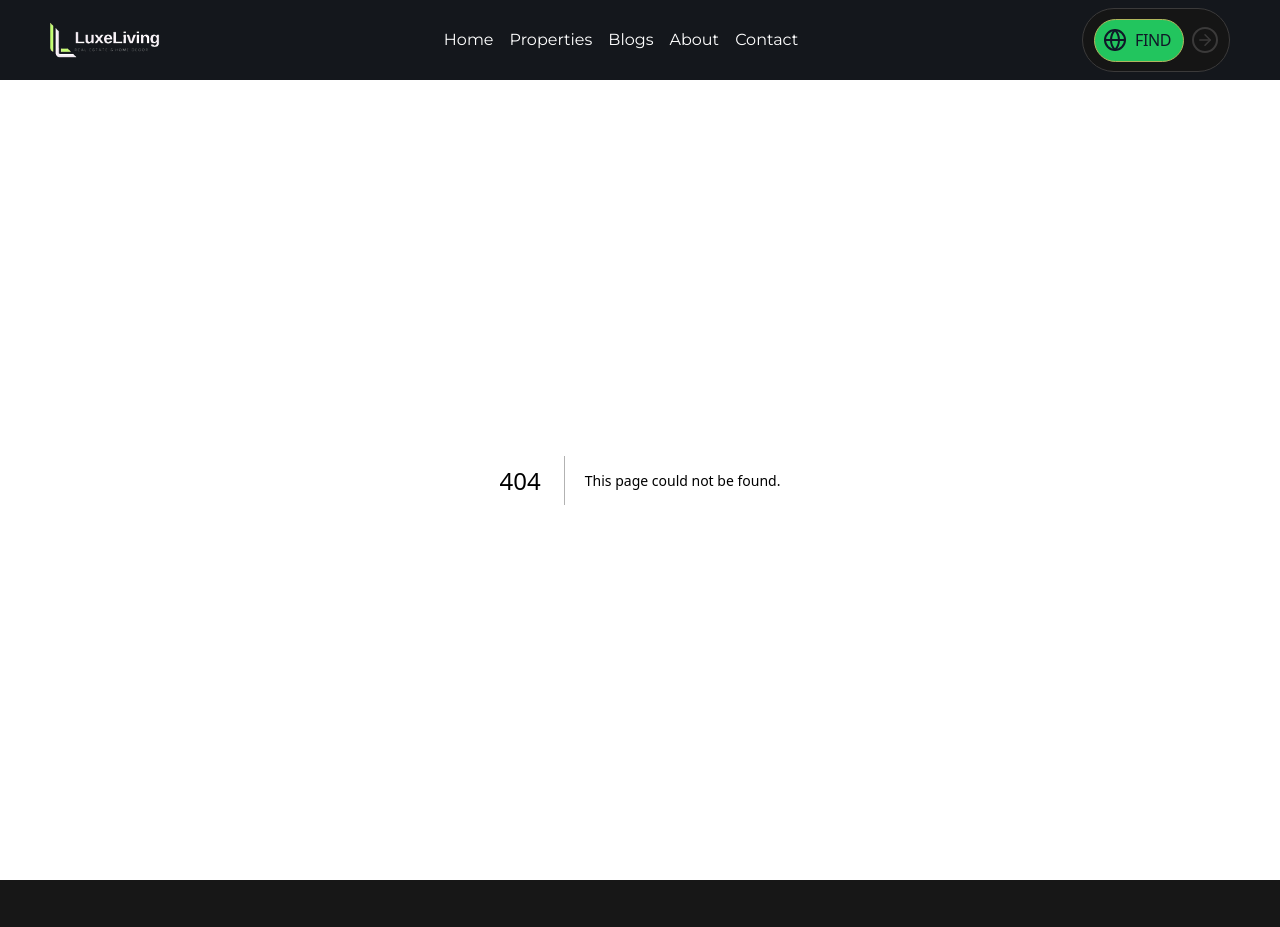
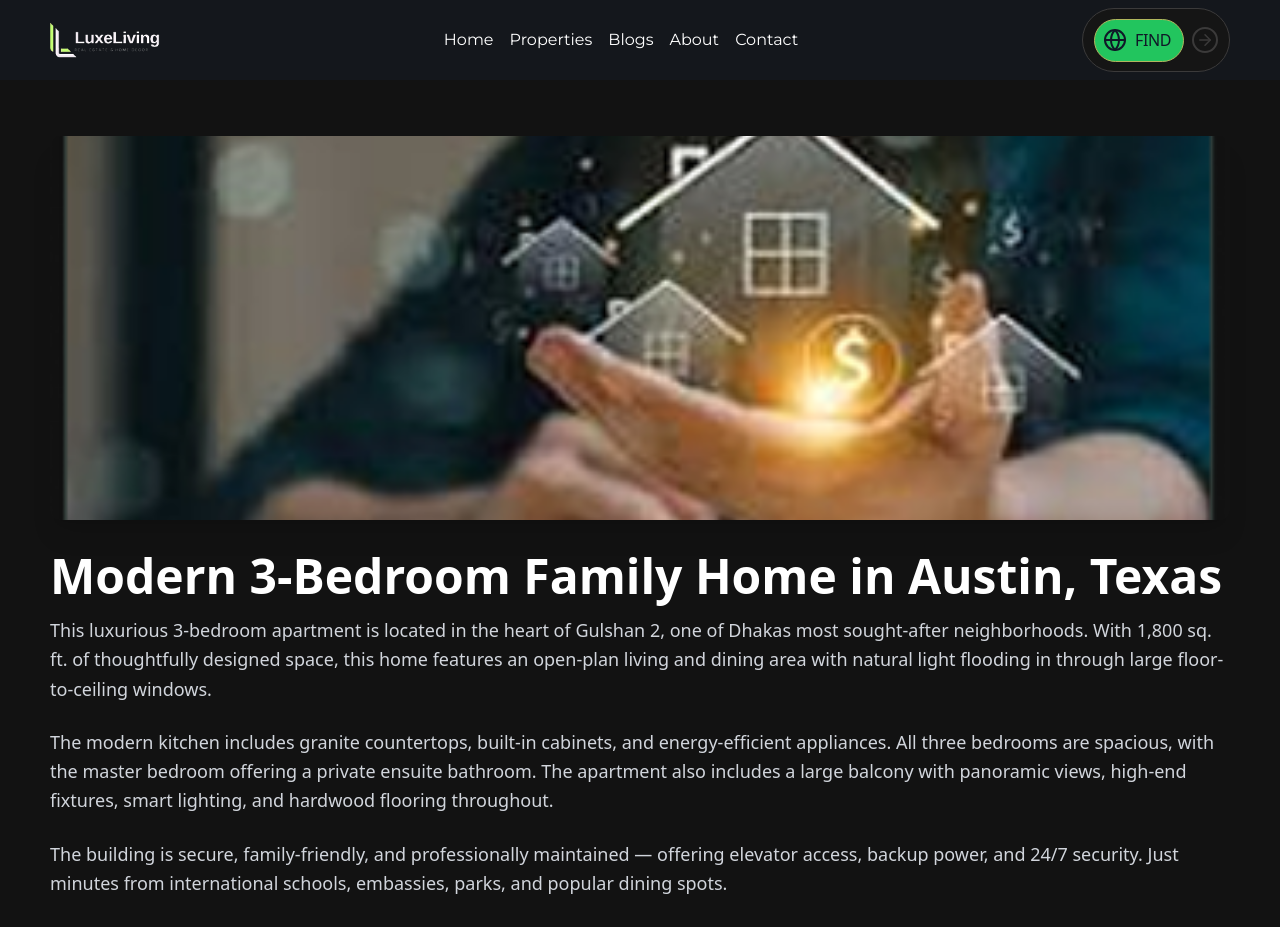
Before and after one commit to mohammedAliYusuf09/luxey-living-client, a Next.js app: page /blogs/1 in a window 1280 px wide. Before the commit this address had no page. Shown: the top 927 px of the page. Built offline with nearby package versions, Linux system fonts and the light colour scheme.

Commit message:
blog details page added

```diff
--- /dev/null
+++ b/app/blogs/[blog]/page.tsx
@@ -0,0 +1,18 @@
+import BlogDetailes from '@/components/BlogDetailes';
+import Consultation from '@/components/Consultation';
+import LatestListing from '@/components/LatestListing';
+import TestimonialCarousel from '@/components/TestimonialCarousel';
+
+async function details({ params }: { params: { blog: string } }) {
+   const { blog } = await params;
+  return (
+    <>
+      <BlogDetailes />
+      <LatestListing/>
+      <TestimonialCarousel />
+      <Consultation/>
+    </>
+  )
+}
+
+export default details
--- /dev/null
+++ b/app/properties/[property]/page.tsx
@@ -0,0 +1,12 @@
+
+async function page({ params }: { params: { property: string } }) {
+    const { property } = await params;
+    console.log(property);
+  return (
+    <main>
+        <h1>{property}</h1>
+    </main>
+  )
+}
+
+export default page
--- /dev/null
+++ b/components/BlogDetailes.tsx
@@ -0,0 +1,38 @@
+import Image from "next/image"
+import BlogImage from '@/public/assats/blog-image.png'
+
+function BlogDetailes() {
+  return (
+    <section className="responsive-container my-14">
+          {/* Featured Image */}
+          <div className="relative w-full h-96 mb-8 rounded-lg overflow-hidden shadow-xl">
+            <Image
+              src={BlogImage} // Add your image to public/images/
+              alt="Modern 3-Bedroom Family Home"
+              layout="fill"
+              objectFit="cover"
+            />
+          </div>
+
+          {/* Title */}
+          <h1 className="text-4xl md:text-5xl font-bold mb-4 text-white">
+            Modern 3-Bedroom Family Home in Austin, Texas
+          </h1>
+
+          {/* Details & Description */}
+          <div className="text-gray-300 text-lg leading-relaxed">
+            <p className="mb-6">
+              This luxurious 3-bedroom apartment is located in the heart of Gulshan 2, one of Dhakas most sought-after neighborhoods. With 1,800 sq. ft. of thoughtfully designed space, this home features an open-plan living and dining area with natural light flooding in through large floor-to-ceiling windows.
+            </p>
+            <p className="mb-6">
+              The modern kitchen includes granite countertops, built-in cabinets, and energy-efficient appliances. All three bedrooms are spacious, with the master bedroom offering a private ensuite bathroom. The apartment also includes a large balcony with panoramic views, high-end fixtures, smart lighting, and hardwood flooring throughout.
+            </p>
+            <p>
+              The building is secure, family-friendly, and professionally maintained — offering elevator access, backup power, and 24/7 security. Just minutes from international schools, embassies, parks, and popular dining spots.
+            </p>
+          </div>
+    </section>
+  )
+}
+
+export default BlogDetailes
--- a/components/BlogGrid.tsx
+++ b/components/BlogGrid.tsx
@@ -2,6 +2,7 @@
 
 import Image, { StaticImageData } from 'next/image';
 import BlogImage from '@/public/assats/blog-image.png'
+import Link from 'next/link';
 
 // Define a TypeScript interface for the blog post data.
 // This ensures type safety for your data.
@@ -57,7 +58,7 @@ const BlogGrid = () => {
   return (
         <div className="grid grid-cols-1 md:grid-cols-2 lg:grid-cols-3 gap-8">
           {blogPosts.map((post) => (
-            <div
+            <Link href={`/blogs/${post.id}`}
               key={post.id}
               className="bg-[#14171C] p-1 sm:p-2 rounded-xl overflow-hidden shadow-lg transform transition-transform duration-300 hover:scale-105 border border-[#194133]"
             >
@@ -76,7 +77,7 @@ const BlogGrid = () => {
                   Posted: {post.date}
                 </p>
               </div>
-            </div>
+            </Link>
           ))}
         </div>
   );
--- a/components/PropertyCard.tsx
+++ b/components/PropertyCard.tsx
@@ -1,18 +1,20 @@
 import Image from 'next/image';
 import propertyLimage from '@/public/assats/blog-image.png'
 import React from 'react'
+import Link from 'next/link';
 
 // --- Property Card Component ---
 interface PropertyCardProps {
+  id: string
   title: string;
   location: string;
   price: string;
   size: string;
 }
 
-function PropertyCard({ title, location, price, size }: PropertyCardProps) {
+function PropertyCard({ title, location, price, size, id }: PropertyCardProps) {
   return (
-    <div className="bg-neutral-800 rounded-lg shadow-lg overflow-hidden transition-transform transform hover:scale-105 duration-300">
+    <Link href={`/properties/${id}`} className="bg-neutral-800 rounded-lg shadow-lg overflow-hidden transition-transform transform hover:scale-105 duration-300">
       <div className="relative h-48 w-full">
         <Image src={propertyLimage} alt='property image' layout="fill" objectFit="cover" />
       </div>
@@ -24,7 +26,7 @@ function PropertyCard({ title, location, price, size }: PropertyCardProps) {
           <span className="text-sm">{size}</span>
         </div>
       </div>
-    </div>
+    </Link>
   );
 }
 
--- a/components/PropertyListings.tsx
+++ b/components/PropertyListings.tsx
@@ -7,30 +7,35 @@ function PropertyListings() {
     <section className="container mx-auto px-4 py-16">
         <div className="grid grid-cols-1 md:grid-cols-2 lg:grid-cols-3 gap-8">
           <PropertyCard
+            id='1'
             title="Morden Apartment"
             location="New York, NY"
             price="$540,000"
             size="150 sq ft"
           />
           <PropertyCard
+            id='2'
             title="Morden Apartment"
             location="New York, NY"
             price="$540,000"
             size="150 sq ft"
           />
           <PropertyCard
+            id='3'
             title="Morden Apartment"
             location="New York, NY"
             price="$540,000"
             size="150 sq ft"
           />
           <PropertyCard
+            id='4'
             title="Morden Apartment"
             location="New York, NY"
             price="$540,000"
             size="150 sq ft"
           />
           <PropertyCard
+            id='5'
             title="Morden Apartment"
             location="New York, NY"
             price="$540,000"
@@ -38,6 +43,7 @@ function PropertyListings() {
           />
 
           <PropertyCard
+            id='6'
             title="Morden Apartment"
             location="New York, NY"
             price="$540,000"
```
Also changed, not shown: components/PropertyDetailes.tsx (added).
